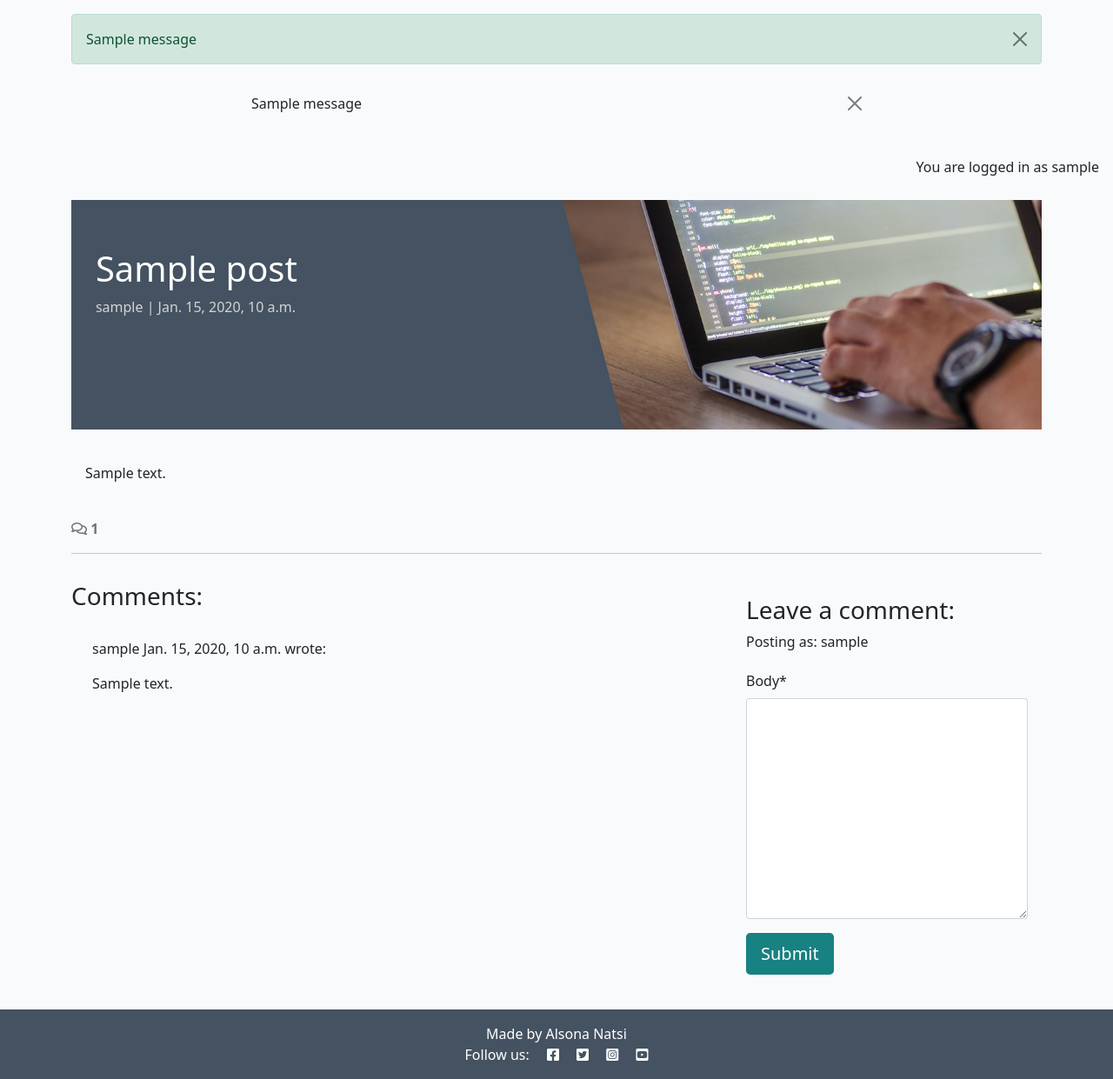
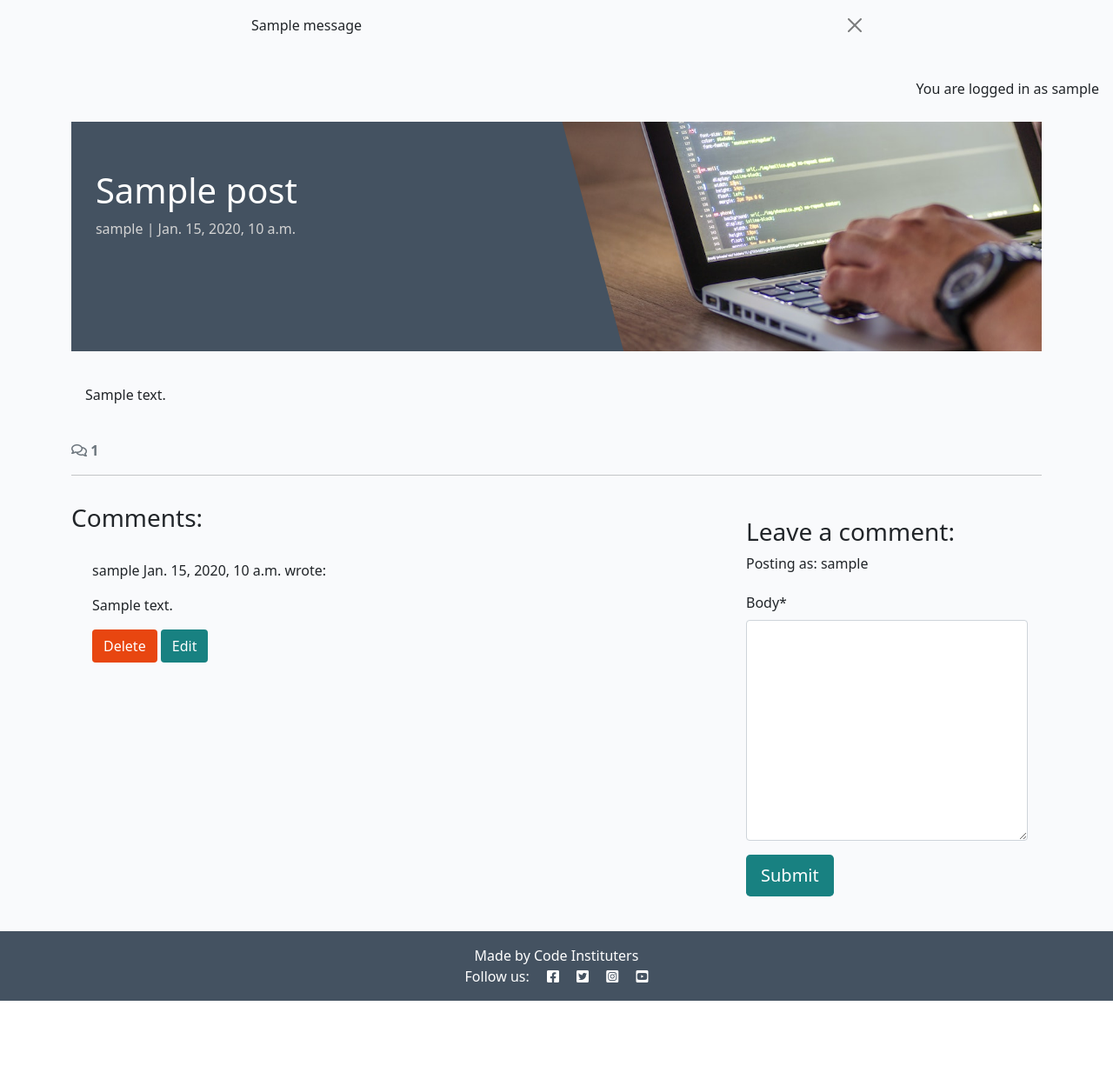
Before and after one commit to alsona1188/I_think_therefore_I_blog, a Django app: a page that uses templates/base.html in a window 1280 px wide. Shown: the part 60-1301 px from the top of the page at 87% size. After the commit the page ends 1211 px from the top, so only its background shows below. Run offline with Django 4.2, Linux system fonts and the light colour scheme; a user stored in the database is signed in; tables that the repository leaves empty hold one stand-in row (values such as "Sample post"); one stand-in notice (Sample message) is shown; parts of the project's set-up code (start-up, migrations or seed data) failed here and were passed over; some libraries are stand-ins or nearby versions.

Commit message:
Adding the delete and edit functions for the comments

```diff
--- a/blog/templates/blog/post_detail.html
+++ b/blog/templates/blog/post_detail.html
@@ -66,6 +66,12 @@
             This comment is awaiting approval
           </p>
           {% endif %}
+          {% if user.is_authenticated and comment.author == user %}
+          <button class="btn btn-delete"
+            comment_id="{{ comment.id }}">Delete</button>
+          <button class="btn btn-edit"
+            comment_id="{{ comment.id }}">Edit</button>
+          {% endif %}
         </div>
         <!-- Our for loop ends here -->
         {% endfor %}
@@ -92,4 +98,33 @@
   </div>
 </div>
 
+<!-- Delete confirmation modal -->
+<div class="modal fade" id="deleteModal" tabindex="-1"
+  aria-labelledby="deleteModalLabel" aria-hidden="true">
+  <div class="modal-dialog">
+    <div class="modal-content">
+      <div class="modal-header">
+        <h5 class="modal-title"
+          id="deleteModalLabel">Delete comment?</h5>
+        <button type="button" class="btn-close"
+          data-bs-dismiss="modal" aria-label="Close"></button>
+      </div>
+      <div class="modal-body">
+        Are you sure you want to delete your comment?
+        This action cannot be undone.
+      </div>
+      <div class="modal-footer">
+        <button type="button" class="btn btn-secondary"
+          data-bs-dismiss="modal">Close</button>
+        <a id="deleteConfirm" href="#" class="btn
+          btn-danger">Delete</a>
+      </div>
+    </div>
+  </div>
+</div>
+
 {% endblock content %}
+
+{% block extras %}
+<script src="{% static 'js/comments.js' %}"></script>
+{% endblock %}
--- a/blog/urls.py
+++ b/blog/urls.py
@@ -4,4 +4,8 @@
 urlpatterns = [
     path('', views.PostList.as_view(), name='home'),
     path('<slug:slug>/', views.post_detail, name='post_detail'),
+    path('<slug:slug>/edit_comment/<int:comment_id>',
+         views.comment_edit, name='comment_edit'),
+    path('<slug:slug>/delete_comment/<int:comment_id>',
+         views.comment_delete, name='comment_delete'),
 ]
--- a/blog/views.py
+++ b/blog/views.py
@@ -1,6 +1,7 @@
-from django.shortcuts import render, get_object_or_404
+from django.shortcuts import render, get_object_or_404, reverse
+from django.http import HttpResponseRedirect
 from django.views import generic
-from .models import Post
+from .models import Post, Comment
 from .forms import CommentForm
 from django.contrib import messages
 from django.contrib.auth.models import User
@@ -71,3 +72,43 @@
         "comment_form": comment_form,
         }
     )
+
+
+def comment_edit(request, slug, comment_id):
+    """
+    view to edit comments
+    """
+    if request.method == "POST":
+
+        queryset = Post.objects.filter(status=1)
+        post = get_object_or_404(queryset, slug=slug)
+        comment = get_object_or_404(Comment, pk=comment_id)
+        comment_form = CommentForm(data=request.POST, instance=comment)
+
+        if comment_form.is_valid() and comment.author == request.user:
+            comment = comment_form.save(commit=False)
+            comment.post = post
+            comment.approved = False
+            comment.save()
+            messages.add_message(request, messages.SUCCESS, 'Comment Updated!')
+        else:
+            messages.add_message(request, messages.ERROR, 'Error updating comment!')
+
+    return HttpResponseRedirect(reverse('post_detail', args=[slug]))
+
+
+def comment_delete(request, slug, comment_id):
+    """
+    view to delete comment
+    """
+    queryset = Post.objects.filter(status=1)
+    post = get_object_or_404(queryset, slug=slug)
+    comment = get_object_or_404(Comment, pk=comment_id)
+
+    if comment.author == request.user:
+        comment.delete()
+        messages.add_message(request, messages.SUCCESS, 'Comment deleted!')
+    else:
+        messages.add_message(request, messages.ERROR, 'You can only delete your own comments!')
+
+    return HttpResponseRedirect(reverse('post_detail', args=[slug]))
--- a/codestar/settings.py
+++ b/codestar/settings.py
@@ -27,7 +27,7 @@
 SECRET_KEY = os.environ.get("SECRET_KEY")
 
 # SECURITY WARNING: don't run with debug turned on in production!
-DEBUG = True
+DEBUG = False
 
 ALLOWED_HOSTS = [
     '8000-alsona1188-ithinktheref-ve7soob3ddi.ws-eu114.gitpod.io', '.herokuapp.com']
--- /dev/null
+++ b/static/js/comments.js
@@ -0,0 +1,45 @@
+const editButtons = document.getElementsByClassName("btn-edit");
+const commentText = document.getElementById("id_body");
+const commentForm = document.getElementById("commentForm");
+const submitButton = document.getElementById("submitButton");
+const deleteModal = new bootstrap.Modal(document.getElementById("deleteModal"));
+const deleteButtons = document.getElementsByClassName("btn-delete");
+const deleteConfirm = document.getElementById("deleteConfirm");
+
+/**
+* Initializes edit functionality for the provided edit buttons.
+*
+* For each button in the `editButtons` collection:
+* - Retrieves the associated comment's ID upon click.
+* - Fetches the content of the corresponding comment.
+* - Populates the `commentText` input/textarea with the comment's content for editing.
+* - Updates the submit button's text to "Update".
+* - Sets the form's action attribute to the `edit_comment/{commentId}` endpoint.
+*/
+for (let button of editButtons) {
+  button.addEventListener("click", (e) => {
+    let commentId = e.target.getAttribute("comment_id");
+    let commentContent = document.getElementById(`comment${commentId}`).innerText;
+    commentText.value = commentContent;
+    submitButton.innerText = "Update";
+    commentForm.setAttribute("action", `edit_comment/${commentId}`);
+  });
+}
+
+/**
+* Initializes deletion functionality for the provided delete buttons.
+*
+* For each button in the `deleteButtons` collection:
+* - Retrieves the associated comment's ID upon click.
+* - Updates the `deleteConfirm` link's href to point to the
+* deletion endpoint for the specific comment.
+* - Displays a confirmation modal (`deleteModal`) to prompt
+* the user for confirmation before deletion.
+*/
+for (let button of deleteButtons) {
+    button.addEventListener("click", (e) => {
+      let commentId = e.target.getAttribute("comment_id");
+      deleteConfirm.href = `delete_comment/${commentId}`;
+      deleteModal.show();
+    });
+  }
--- a/static/js/script.js
+++ /dev/null
@@ -1 +0,0 @@
-console.log("Life, The Universe and Everything!");
--- a/templates/base.html
+++ b/templates/base.html
@@ -1,3 +1,4 @@
+
 {% load static %}
 
 {% url 'home' as home_url %}
@@ -53,16 +54,16 @@
                     </li>
                     {% if user.is_authenticated %}
                     <li class="nav-item">
-                        <a class="nav-link {% if request.path == logout_url %}active{% endif %}" aria-current="page"
+                        <a class="nav-link {% if request.path == logout_url %}active{% endif %}"
                             href="{% url 'account_logout' %}">Logout</a>
                     </li>
                     {% else %}
                     <li class="nav-item">
-                        <a class="nav-link {% if request.path == signup_url %}active{% endif %}" aria-current="page"
+                        <a class="nav-link {% if request.path == signup_url %}active{% endif %}"
                             href="{% url 'account_signup' %}">Register</a>
                     </li>
                     <li class="nav-item">
-                        <a class="nav-link {% if request.path == login_url %}active{% endif %}" aria-current="page"
+                        <a class="nav-link {% if request.path == login_url %}active{% endif %}"
                             href="{% url 'account_login' %}">Login</a>
                     </li>
                     {% endif %}
@@ -73,34 +74,19 @@
             </div>
         </div>
     </nav>
-
-
      <!-- displaying Django messages -->
-{% if messages %}
-<div class="container mt-3">
-    {% for message in messages %}
-        <div class="alert alert-{{ message.tags }} alert-dismissible fade show" role="alert">
-            {{ message }}
-            <button type="button" class="btn-close" data-bs-dismiss="alert" aria-label="Close"></button>
-        </div>
-    {% endfor %}
-</div>
-{% endif %}
     <div class="container">
         <div class="row">
             <div class="col-md-8 offset-md-2">
                 {% for message in messages %}
-        <div class="alert {{ message.tags }} alert-dismissible
-          fade show" id="msg" role="alert">
+                <div class="alert {{ message.tags }} alert-dismissible fade show" id="msg" role="alert">
                     {{ message | safe }}
-          <button type="button" class="btn-close"
-            data-bs-dismiss="alert" aria-label="Close"></button>
+                    <button type="button" class="btn-close" data-bs-dismiss="alert" aria-label="Close"></button>
                 </div>
                 {% endfor %}
             </div>
         </div>
     </div>
-
     <main class="flex-shrink-0 main-bg">
         {% if user.is_authenticated %}
         <p class="text-end m-3">You are logged in as {{ user }}</p>
@@ -117,7 +103,7 @@
     <!-- Footer -->
     <footer class="footer mt-auto py-3 dark-bg">
         <p class="m-0 text-center text-white">
-      {% block copyright %}Made by Alsona Natsi{% endblock copyright %}
+      {% block copyright %}Made by Code Instituters{% endblock copyright %}
 </p>
         <p class="m-0 text-center text-white">Follow us: <i class="fab fa-facebook-square ms-3"></i>
             <i class="fab fa-twitter-square ms-3"></i>
@@ -129,7 +115,9 @@
     <script src="https://cdn.jsdelivr.net/npm/bootstrap@5.0.1/dist/js/bootstrap.bundle.min.js"
         integrity="sha384-gtEjrD/SeCtmISkJkNUaaKMoLD0//ElJ19smozuHV6z3Iehds+3Ulb9Bn9Plx0x4" crossorigin="anonymous">
         </script>
-        <script src="{% static 'js/script.js' %}"></script>
+
+    {% block extras %}
+    {% endblock %}
 </body>
 
 </html>
```
Lines whose indentation alone changed are shown as unchanged.
